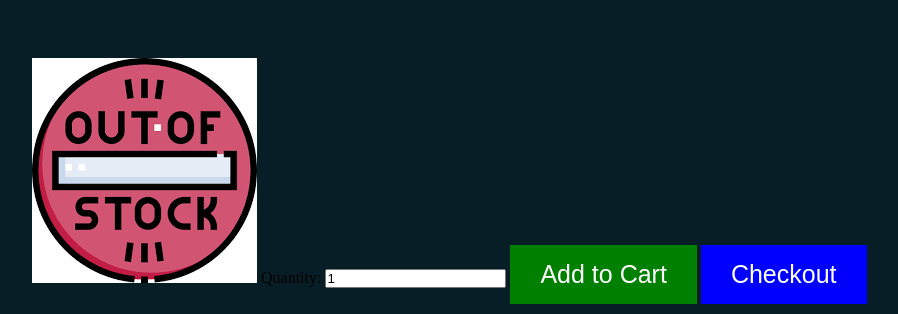
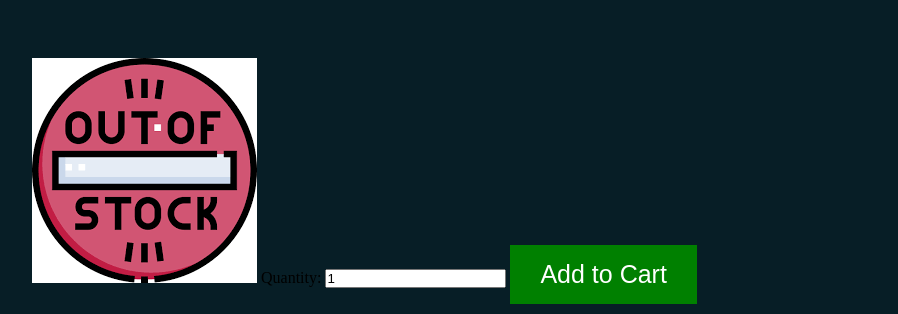
Before and after one commit to Tervina/myCS50Project, a Flask app: template templates/product.html in a window 1280 px wide. Shown: the top 314 px of the page, without its empty margins (8-906 px from the left). Run offline with Flask 3, Linux system fonts and the light colour scheme; the template is opened without the code that fills it, so the values that code supplies are empty; some libraries are stand-ins or nearby versions.

Commit message:
Updated home and product pages

```diff
--- a/templates/home.html
+++ b/templates/home.html
@@ -18,7 +18,7 @@
         <ul>
             <li><a href="/home">Home</a></li>
             <li><a href="/cart">Cart</a></li>
-            <li><a href="#contact">Contact</a></li>
+
 
             <!-- <li style="float:right"><a class="active" href="#about">About</a></li> -->
             <a href="{{ url_for('cart') }}" class="cart-icon">
--- a/templates/product.html
+++ b/templates/product.html
@@ -30,11 +30,11 @@
     Add to Cart
 </button>
 
-<form action="/checkout" method="GET" style="display: inline;">
+<!-- <form action="/checkout" method="GET" style="display: inline;">
     <button type="submit" style="background-color: blue; color: white; padding: 15px 30px; border: none; cursor: pointer; font-size: 25px;">
         Checkout
     </button>
-</form>
+</form> -->
 
 <p style="color: beige;">Category: {{ product[2] }}</p>
 <p style="color: goldenrod;">Price: {{ product[3] }}</p>
```
